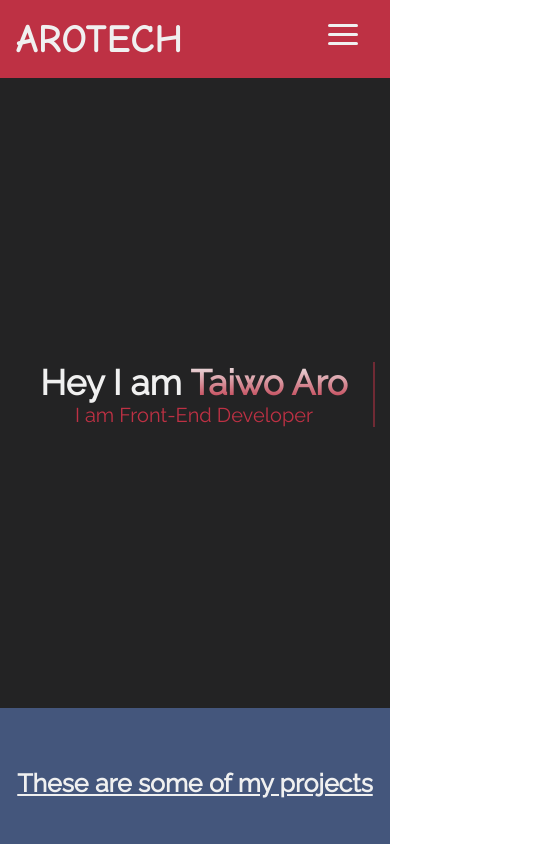
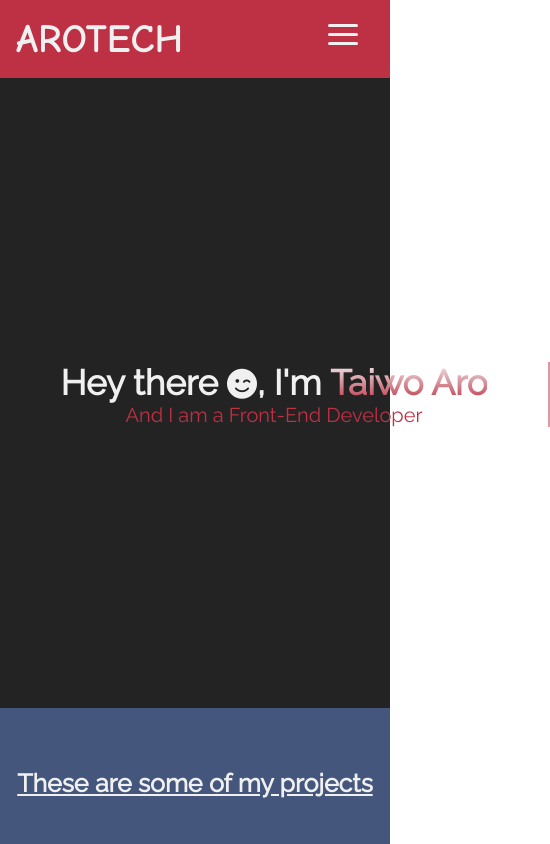
Before and after one commit to TaiwoAro/My-Portfolio, a plain HTML site: page index.html in a window 390 px wide. Shown: the top 844 px of the page, 550 px wide, since content can reach past the window. Drawn offline with Linux system fonts and the light colour scheme.

Commit message:
Add files via upload

```diff
--- a/index.html
+++ b/index.html
@@ -27,7 +27,7 @@
       </nav>
     </header>
           <section id="welcome-section">
-            <h1 class="about anim-typewriter">Hey I am <span class="name"> Taiwo Aro</span><span class="work">I am Front-End Developer</span></h1>
+            <h1 class="about anim-typewriter">Hey there <i class="fa-sharp fa-solid fa-face-smile-wink"></i>, I'm <span class="name"> Taiwo Aro</span><span class="work">And I am a Front-End Developer</span></h1>
           </section>
           <section id="projects">
             <h1 class="heading">These are some of my projects</h1>
--- a/styles.css
+++ b/styles.css
@@ -82,8 +82,11 @@ section {
   border-right: 2px solid var(--red-color);
   white-space: nowrap;
   overflow: hidden;
-  width: 550px;
+  width: 740px;
   /* transform: translateY(-50%) */
+}
+.fa-face-smile-wink{
+    font-size: 55px;
 }
 
 /* TYPEWRITER ANIMATION */
@@ -98,7 +101,7 @@ section {
             width: 0;
       }
       to {
-            width: 550px;
+            width: 740px;
       }
 }
 
@@ -288,6 +291,9 @@ footer > p {
       .about, i {
             font-size: 35px;
       }
+      .fa-face-smile-wink{
+        font-size: 30px;
+    }
       #contact {
             height: 350px;
       }
@@ -304,7 +310,7 @@ footer > p {
             width: 0;
       }
       to {
-            width: 360px;
+            width: 550px;
       }
 }
 
```
